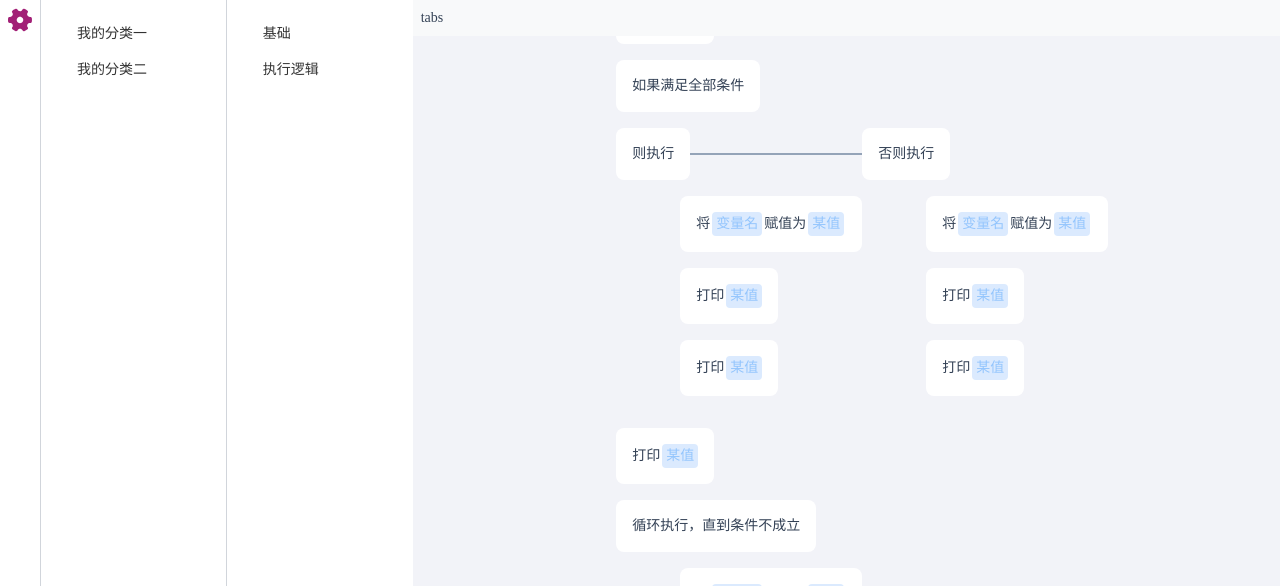
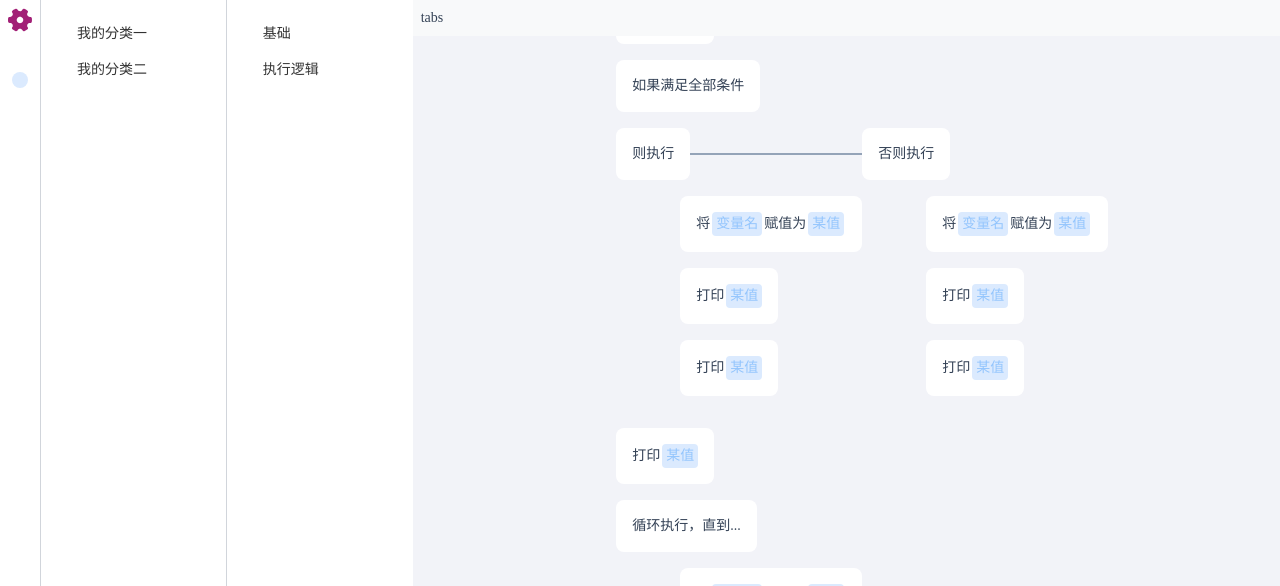
Before and after one commit to qiuying-rpa/client, a Vue app: page /#/designer in a window 1280 px wide. Shown: the top 586 px of the page. Built offline with nearby package versions, Linux system fonts and the light colour scheme.

Commit message:
feat: add a shape attribute to icon button

```diff
--- a/src/App.vue
+++ b/src/App.vue
@@ -1,7 +1,19 @@
 <template>
   <div class="flex h-100% w-100%">
-    <div class="shrink-0 bg-white b-r-1 b-gray-3 b-r-solid pa-2 flex flex-col">
-      <img src="qiuying.svg" width="24" class="grow-0 cursor-pointer"/>
+    <div class="shrink-0 bg-white b-r-1 b-gray-3 b-r-solid pa-2 flex flex-col items-center">
+      <img src="qiuying.svg" width="24" class="grow-0 cursor-pointer mb-3" />
+      <q-tab orientation="vertical" :items="[
+        {
+          title: 'processes',
+          value: 'processes',
+          icon: 'i-mdi-format-list-bulleted'
+        },
+        {
+          title: 'designer',
+          value: 'designer',
+          icon: 'i-mdi-pencil-ruler'
+        }
+      ]" />
     </div>
     <router-view />
   </div>
--- a/src/components/common/IconButton.vue
+++ b/src/components/common/IconButton.vue
@@ -1,15 +1,19 @@
 <template>
-  <div class="hover-bg-gray-2 rd-50% w-fit h-fit pa-0.5">
+  <div class="w-fit h-fit pa-0.5 cursor-pointer"
+    :class="[props.shape === 'circle' ? 'rd-50%' : 'rd-2'].concat(props.active ? ['bg-#dbeafe', 'hover-bg-#dbeafe'] : ['hover-bg-gray-2'])">
     <div class="text-lg" :class="[props.icon]" />
   </div>
 </template>
 
 <script setup lang="ts">
 interface Props {
-  icon: string
+  icon: string,
+  shape?: 'circle' | 'square',
+  active?: boolean
 }
 
 const props = withDefaults(defineProps<Props>(), {
-  icon: ''
+  shape: 'circle',
+  active: false
 })
 </script>
--- a/src/components/common/QTab.vue
+++ b/src/components/common/QTab.vue
@@ -1,5 +1,27 @@
 <template>
-  <div class="w-100% bg-light-300 pa-2 box-border">
+  <div class="w-100% bg-light-300 pa-2 box-border" v-if="props.orientation === 'horizontal'">
     tabs
   </div>
+  <div v-else class="flex flex-col items-center">
+    <div v-for="{ icon, title, value }, index in props.items" :key="index"
+      :class="{ 'mt-3': index > 0 }">
+      <icon-button :icon="icon" :title="title" shape="square" class="pa-2"
+        :active="active === value" />
+    </div>
+  </div>
 </template>
+
+<script setup lang="ts">
+import { ref } from 'vue'
+
+interface Props {
+  orientation?: 'horizontal' | 'vertical',
+  items: TabItem[]
+}
+
+const props = withDefaults(defineProps<Props>(), {
+  orientation: 'horizontal'
+})
+
+const active = ref('designer')
+</script>
--- /dev/null
+++ b/src/components/common/SingleSelect.vue
@@ -0,0 +1,3 @@
+<template>
+  Single Select
+</template>
--- a/src/components/exec/ExecCircular.vue
+++ b/src/components/exec/ExecCircular.vue
@@ -1,7 +1,7 @@
 <template>
   <node-shell class="mt-4">
     <plain-card class="relative">
-      <div>循环执行，直到条件不成立</div>
+      <div>循环执行，直到...</div>
     </plain-card>
   </node-shell>
   <div>
--- a/src/router/index.ts
+++ b/src/router/index.ts
@@ -2,9 +2,18 @@ import { createRouter, createWebHashHistory, RouteRecordRaw } from 'vue-router'
 
 const routes: RouteRecordRaw[] = [
   {
+    path: '/',
+    redirect: '/designer'
+  },
+  {
     path: '/designer',
     name: 'Process Designer',
     component: () => import('@/views/DesignerView.vue')
+  },
+  {
+    path: '/processes',
+    name: 'Processes',
+    component: () => import('@/views/ProcessesView.vue')
   }
 ]
 
--- a/src/types/views.d.ts
+++ b/src/types/common.d.ts
@@ -2,8 +2,11 @@ interface ListItem {
   title: string
   value: string | number
   icon?: string
+  offset?: [number, number]
 }
 
 type TreeItem = Exclude<ListItem, 'offset'> & {
   children: TreeItem[]
 }
+
+type TabItem = Exclude<ListItem, 'offset'>
--- /dev/null
+++ b/src/views/ProcessesView.vue
@@ -0,0 +1,10 @@
+<template>
+  <div class="flex w-100% overflow-hidden">
+    Processes
+  </div>
+</template>
+
+<style scoped></style>
+
+<script setup lang="ts">
+</script>
```
